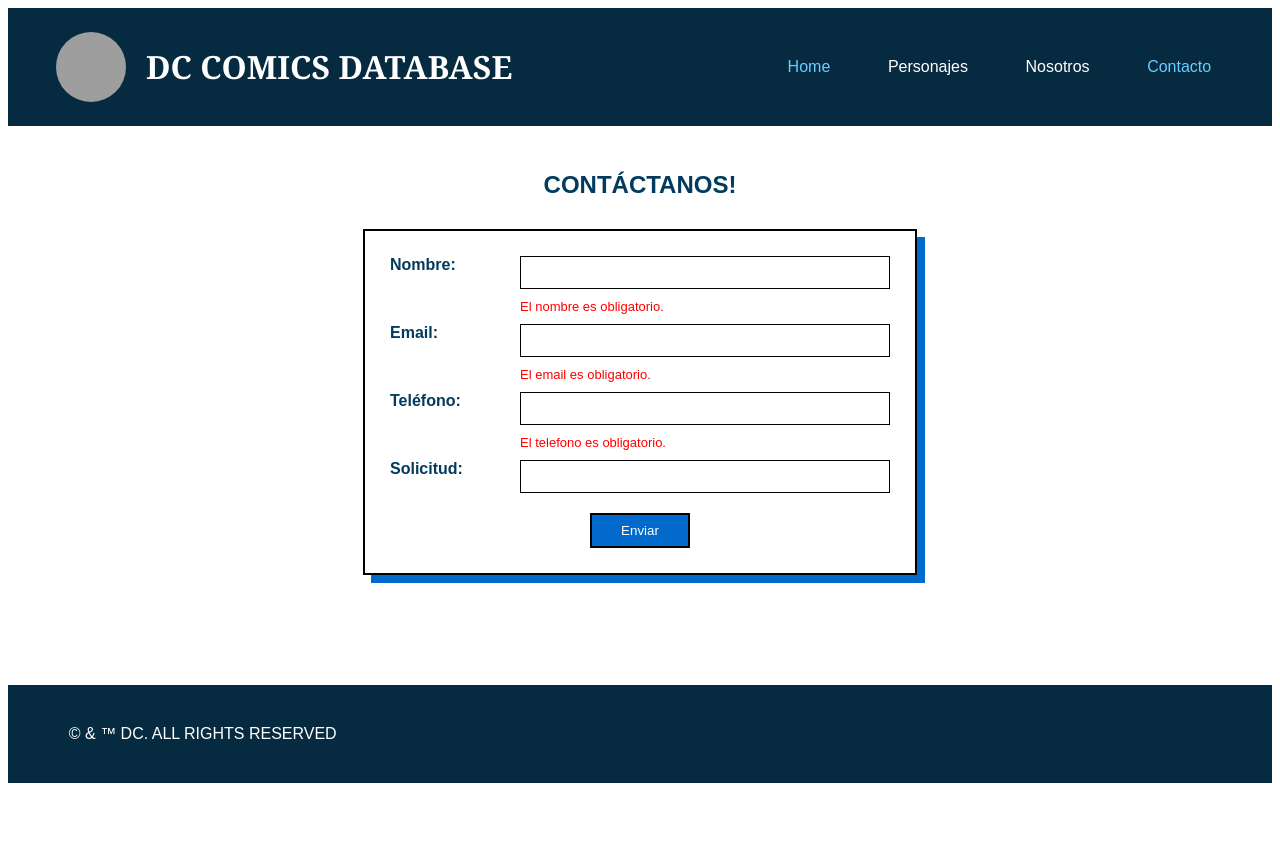
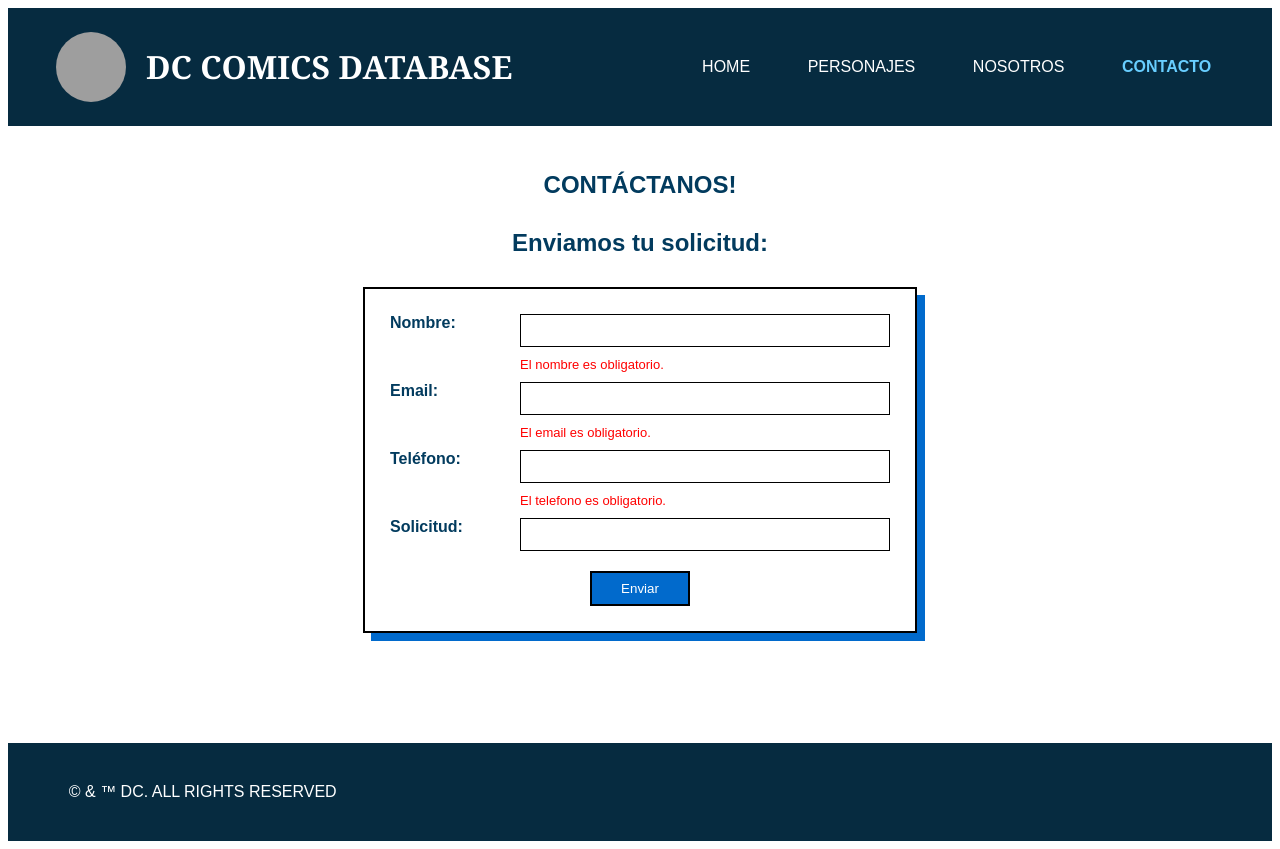
Before and after one commit to kevincadena95/App-03_Web2_Api-Heroes, an Angular app: page /contacto in a window 1280 px wide. Before the commit the page ends 800 px from the top, so only its background shows below. Built offline with nearby package versions, Linux system fonts and the light colour scheme; grey boxes are pictures that could not be loaded.

Commit message:
Correcciones ya arreglar la carga de dtaos de heroes

```diff
--- a/src/app/contacto/contacto.html
+++ b/src/app/contacto/contacto.html
@@ -1,6 +1,8 @@
 <div class="pagina">
 
 <h2>CONTÁCTANOS!</h2>
+
+<h2>Enviamos tu solicitud:</h2>
 
 <div class="contenedorFormulario">
 
--- a/src/app/header/header.css
+++ b/src/app/header/header.css
@@ -47,5 +47,5 @@
 
 .nav-bar a.activo {
     color: rgb(104, 206, 255);
-
+    font-weight: bold;
 }
--- a/src/app/header/header.html
+++ b/src/app/header/header.html
@@ -1,15 +1,17 @@
 <header class="header-nav">
 
     <div class="nombre-logo">
-    <img src="https://i.postimg.cc/cHFpGSPC/dclogo.webp">
-    <h1>DC COMICS DATABASE</h1>
+        <img src="https://i.postimg.cc/cHFpGSPC/dclogo.webp">
+        <h1>DC COMICS DATABASE</h1>
     </div>
 
     <nav class="nav-bar">
-        <a routerLink="/" routerLinkActive="activo">Home</a>
-        <a routerLink="/heroes" routerLinkActive="activo">Personajes</a>
-        <a routerLink="/nosotros" routerLinkActive="activo">Nosotros</a>
-        <a routerLink="/contacto" routerLinkActive="activo">Contacto</a>
+        <a routerLink="/" routerLinkActive="activo" [routerLinkActiveOptions]="{ exact: true }">
+            HOME
+        </a>
+        <a routerLink="/heroes" routerLinkActive="activo">PERSONAJES</a>
+        <a routerLink="/nosotros" routerLinkActive="activo">NOSOTROS</a>
+        <a routerLink="/contacto" routerLinkActive="activo">CONTACTO</a>
 
     </nav>
 </header>
--- a/src/app/heroes/heroes.html
+++ b/src/app/heroes/heroes.html
@@ -2,7 +2,7 @@
 
 <div class="contenedorHeroes">
 
-    @for (heroe of heroes; track heroe.id) {
+    @for (heroe of heroes(); track heroe.id) {
 
         @if (heroe.biography.publisher === 'DC Comics' || heroe.biography.publisher === 'Superman Prime One-Million') {
 
--- a/src/app/heroes/heroes.ts
+++ b/src/app/heroes/heroes.ts
@@ -1,4 +1,4 @@
-import { Component, inject } from '@angular/core';
+import { Component, inject, signal } from '@angular/core';
 import { HeroesService } from '../service/heroes-service';
 import { CommonModule } from '@angular/common';
 
@@ -11,12 +11,12 @@
 export class Heroes {
 
   private heroesService = inject(HeroesService);
-  heroes: any[] = [];
+  heroes= signal<any[]>([]);
 
   ngOnInit() {
     this.heroesService.obtenerHeroes().subscribe(data => {
       console.log(data);
-      this.heroes = data;
+      this.heroes.set(data);
     });
   }
 
```
Also changed, not shown: src/app/contacto/contacto.css (line endings or trailing spaces).
